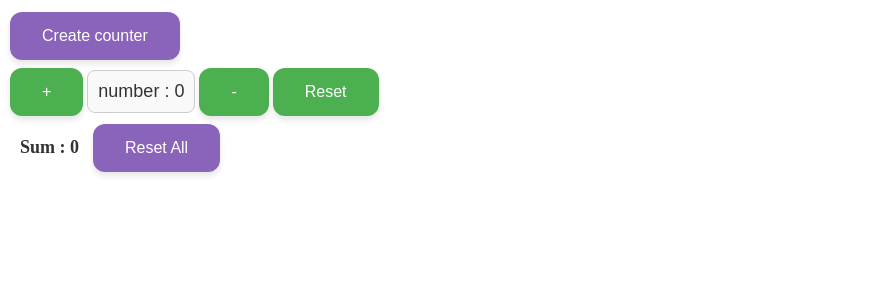
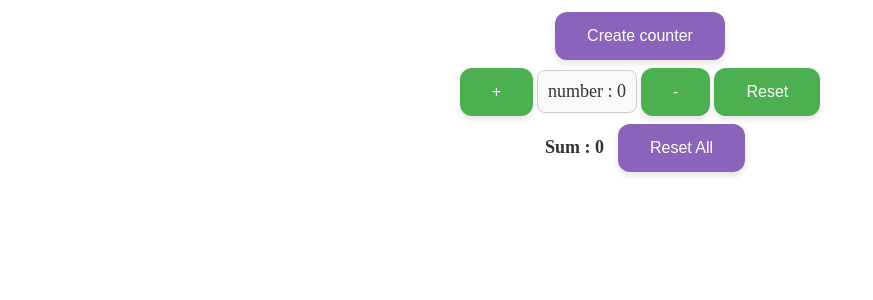
Before and after one commit to BGC-BootCamp-Team1/CounterPractice, an Angular app: page / in a window 1280 px wide. Shown: the top 300 px of the page, without its empty margins (0-873 px from the left). Built offline with nearby package versions, Linux system fonts and the light colour scheme.

Commit message:
chores: change layout style

```diff
--- a/src/app/counter-group/counter-group.component.css
+++ b/src/app/counter-group/counter-group.component.css
@@ -1,3 +1,6 @@
+.counter-group{
+    text-align: center;
+}
 .create-button, .reset-all-button {
     background-color: #784cafdc;
     border: none;
--- a/src/app/counter/counter.component.css
+++ b/src/app/counter/counter.component.css
@@ -1,3 +1,6 @@
+.counter{
+    text-align: center;
+}
 .plus-button, .minus-button, .reset-button {
     background-color: #4CAF50;
     border: none;
--- a/src/app/counter/counter.component.html
+++ b/src/app/counter/counter.component.html
@@ -4,10 +4,10 @@
     (click)="onClickPlus()"
     [ngClass]="{ hidden: count > 10 }"
   > + </button>
-  <button
+  <span
     class="number-layout"
     [ngClass]="{ 'red-bg': count > 10, 'green-bg': count < 0 }"
-  >number : {{ count }}</button>
+  >number : {{ count }}</span>
   <button
     class="minus-button"
     (click)="onClickMinus()"
```
